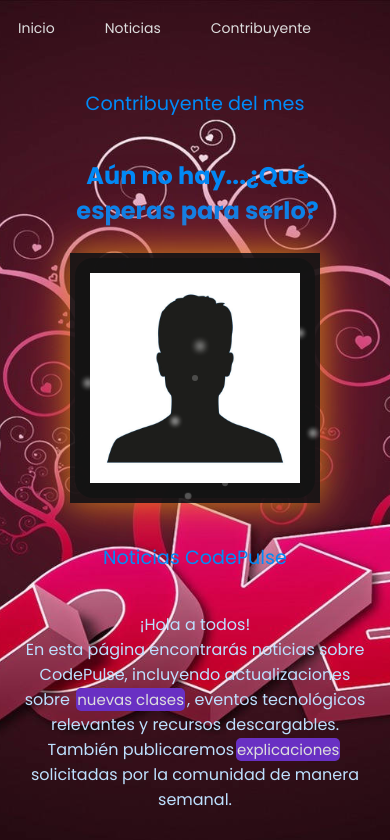
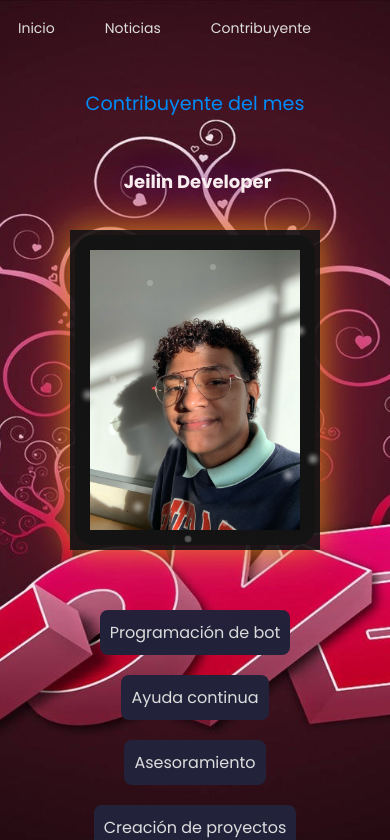
Before and after one commit to Mauricio2202/codenews, a React (Vite) app: page /contribuyente in a window 390 px wide. Shown: the top 840 px of the page. Built offline with nearby package versions, Linux system fonts and the light colour scheme; a web font is replaced by a local one.

Commit message:
Agregando colaborador del mes

```diff
--- a/src/components/Clases.css
+++ b/src/components/Clases.css
@@ -34,7 +34,7 @@ body {
     border-radius: 8px;
 }
 .python-i, .cs-i, .java-i, .react-i, .javascript-i, .ingenieria-i {
-    filter: blur(5px);
+    filter: blur(2px);
     opacity: 0.5;
     pointer-events: none;
 }
--- a/src/components/Clases.jsx
+++ b/src/components/Clases.jsx
@@ -40,6 +40,8 @@ function Clases() {
         alert("La clase finalizó.");
     }
 
+    let priceClass = 100;
+
     return (
         <div>
             <h1 className='title-news'>Anuncio de próximas clases</h1>
@@ -53,10 +55,10 @@ function Clases() {
                             <p><strong>Primera clase de Kali:</strong></p>
                             <p>El {classDate}</p>
                             <p>19:20 p.m. Hora México (7:20)</p>
-                            {/* <a href="#" onClick={ alertEnd } className='enlace-meet'>
+                            <a href="#" onClick={ alertEnd } className='enlace-meet'>
                                 <img src={ Meet } alt="meet" className='meetIcon' />
-                                <p className='join'>Finalizada</p>
-                            </a> */}
+                                <p className='join'>En espera</p>
+                            </a>
                         </div>
                     </div>
                     <div className="lock-wrapper">
--- a/src/components/Contribuyente.css
+++ b/src/components/Contribuyente.css
@@ -13,6 +13,11 @@ body {
     text-align: center;
     position: relative;
     left: -40px;
+    color: #FFF;
+    font-size: 3em;
+    padding: 10px;
+    text-shadow: 0 0 10px #3f0099;
+    text-shadow: 0 0 30px #3f0099;
 }
 
 .container-contribuyente {
@@ -98,10 +103,25 @@ body {
 .estrellas:nth-child(14) { top: 70%; left: 95%; animation-duration: 4.5s; }
 .estrellas:nth-child(15) { top: 95%; left: 45%; animation-duration: 3.3s; }
 
-
-
 .colaborator {
     width: 410px;
+}
+
+.features {
+    display: flex;
+    justify-content: center;
+    margin: 0 auto;
+    width: 100%;
+}
+
+.caracter {
+    color: #DDD;
+    background-color: #22223b;
+    width: max-content;
+    padding: 10px;
+    margin-left: 50px;
+    text-align: center;
+    border-radius: 8px;
 }
 
 @media screen and (max-width: 480px) {
@@ -122,4 +142,27 @@ body {
     .colaborator {
         width: 210px;
     }
+
+    .subtitle-contribuyente {
+        font-size: 18px;
+    }
+
+    .features {
+        display: flex;
+        justify-content: center;
+        align-items: center;
+        flex-direction: column;
+        width: 100%;
+    }
+
+    .caracter {
+        color: #DDD;
+        background-color: #22223b;
+        width: max-content;
+        padding: 10px;
+        margin-left: 50px;
+        text-align: center;
+        border-radius: 8px;
+        margin: 10px;
+    }
 }
--- a/src/components/Contribuyente.jsx
+++ b/src/components/Contribuyente.jsx
@@ -1,22 +1,40 @@
 import './Contribuyente.css'
 import Silueta from '../assets/silueta.jpg'
+import ContributorTheMonth from '../assets/contributors/Jeilin-Developer.jpg';
 
 function Contribuyente() {
+
+    let nameContributor = 'Jeilin Developer';
+
     return (
         <div>
             <div className="cont-title">
             <div className="circle"></div>
                 <h1 className='contribuyente'>Contribuyente del mes</h1>
             </div>
-            <h2 className='subtitle-contribuyente'>Aún no hay...¿Qué esperas para serlo?</h2><br />
+            <h2 className='subtitle-contribuyente'>{ nameContributor }</h2><br />
             <section className='container-contribuyente'>
             <div className="marco">
-                <img src={Silueta} alt="silueta" className="colaborator" />
+                <img src={ ContributorTheMonth } alt="silueta" className="colaborator" />
                 {[...Array(15)].map((_, i) => (
                 <span key={i} className="estrellas"></span>
                 ))}
                 </div>
-            </section>
+            </section><br /><br />
+            <article className="features">
+                <div className="caracter">
+                    Programación de bot
+                </div>
+                <div className="caracter caract-i">
+                    Ayuda continua
+                </div>
+                <div className="caracter">
+                    Asesoramiento
+                </div>
+                <div className="caracter">
+                    Creación de proyectos
+                </div>
+            </article>
         </div>
     )
 }
```
Also changed, not shown: src/assets/contributors/Jeilin-Developer.jpg (added).
